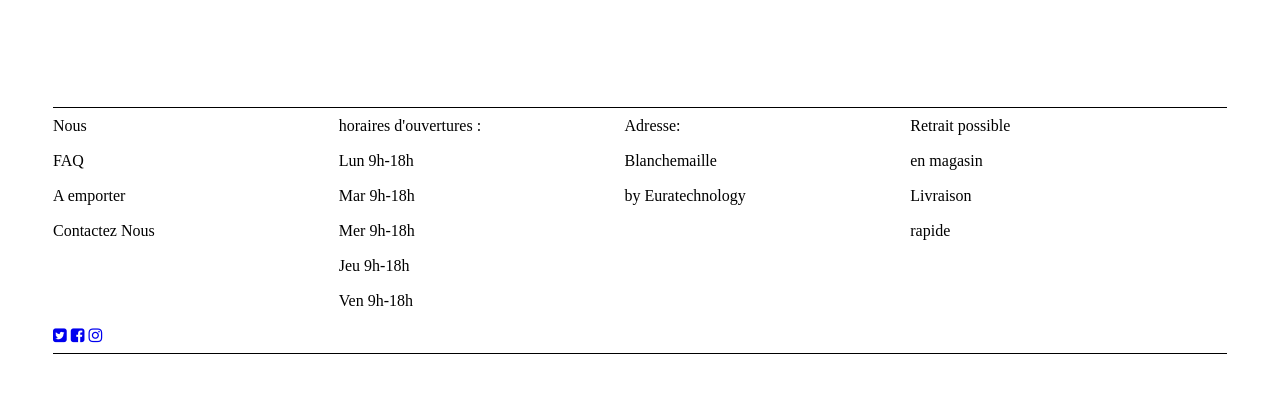
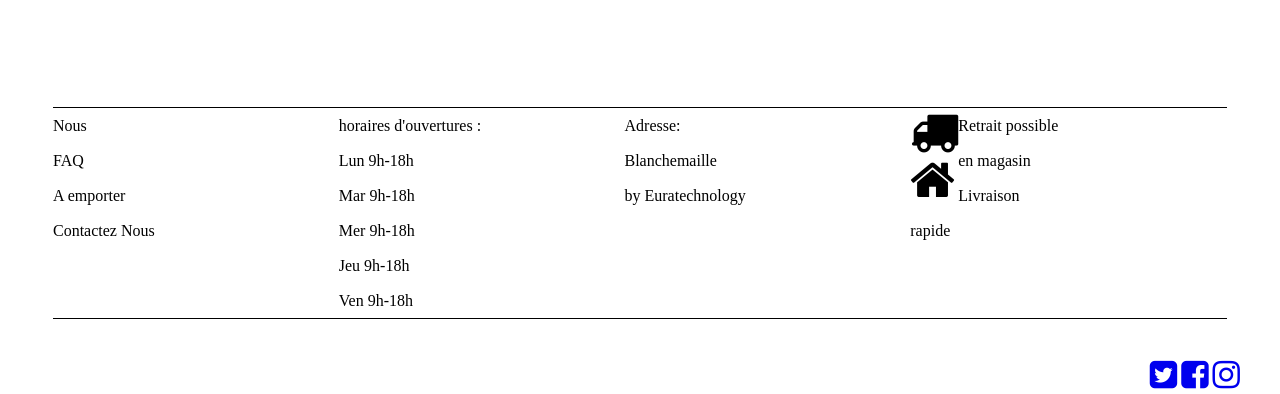
Before and after one commit to sicgreek/ficheproduit, a plain HTML site: page index.html in a window 1280 px wide. Shown: the part 543-937 px from the top of the page. Drawn offline with nearby package versions, Linux system fonts and the light colour scheme.

Commit message:
re- pas yes!

```diff
--- a/index.html
+++ b/index.html
@@ -79,18 +79,35 @@
          by Euratechnology <br>
       </div>
       <div class="colonne-footer">
-        Retrait possible <br>
+        <div class="iconefixe">
+
+          <i class="fa fa-truck fa-3x" aria-hidden="true"></i><br>
+          <i class="fa fa-home fa-3x" aria-hidden="true"></i><br>
+
+        </div>
+
+       Retrait possible <br>
         en magasin<br>
         Livraison <br>
         rapide<br>
       </div>
 
-      <div class="icones" >
-        <a href="#"><i class="fa fa-twitter-square" aria-hidden="true"></i></a>
-        <a href="#"><i class="fa fa-facebook-square" aria-hidden="true"></i></a>
-        <a href="#"><i class="fa fa-instagram" aria-hidden="true"></i></a>
-   </div>
+
       </div> <!--conteneur---->
     </footer>
+
+    <div class="supfooter">
+
+        <div class="icones" >
+            <a href="#"><i class="fa fa-twitter-square  fa-2x" aria-hidden="true"></i></a>
+            <a href="#"><i class="fa fa-facebook-square fa-2x" aria-hidden="true"></i></a>
+            <a href="#"><i class="fa fa-instagram fa-2x" aria-hidden="true"></i></a>
+
+        </div>
+
+
+
+    </div>
+
   </body>
 </html>
--- a/style.css
+++ b/style.css
@@ -45,7 +45,8 @@ margin-right: auto;
   display: inline-block;
   vertical-align: top;
   margin-left: 70px;
-  width: 300px;
+  width: 300px
+
 
 }
 
@@ -59,6 +60,7 @@ margin-right: auto;
 }
 
 .produit {
+
 
 }
 
@@ -128,6 +130,22 @@ a.control_next {
   width: 24%;
 }
 
+.supfooter{
+  margin-right: 40px;
+}
+
+.icones {
+float: right;
+}
+.iconefixe {
+  float: left;
+  position: relative;
+  line-height: 50px;
+
+}
+
+
+
 footer {
   border-top: 1px solid black;
   border-bottom: 1px solid black;
```
